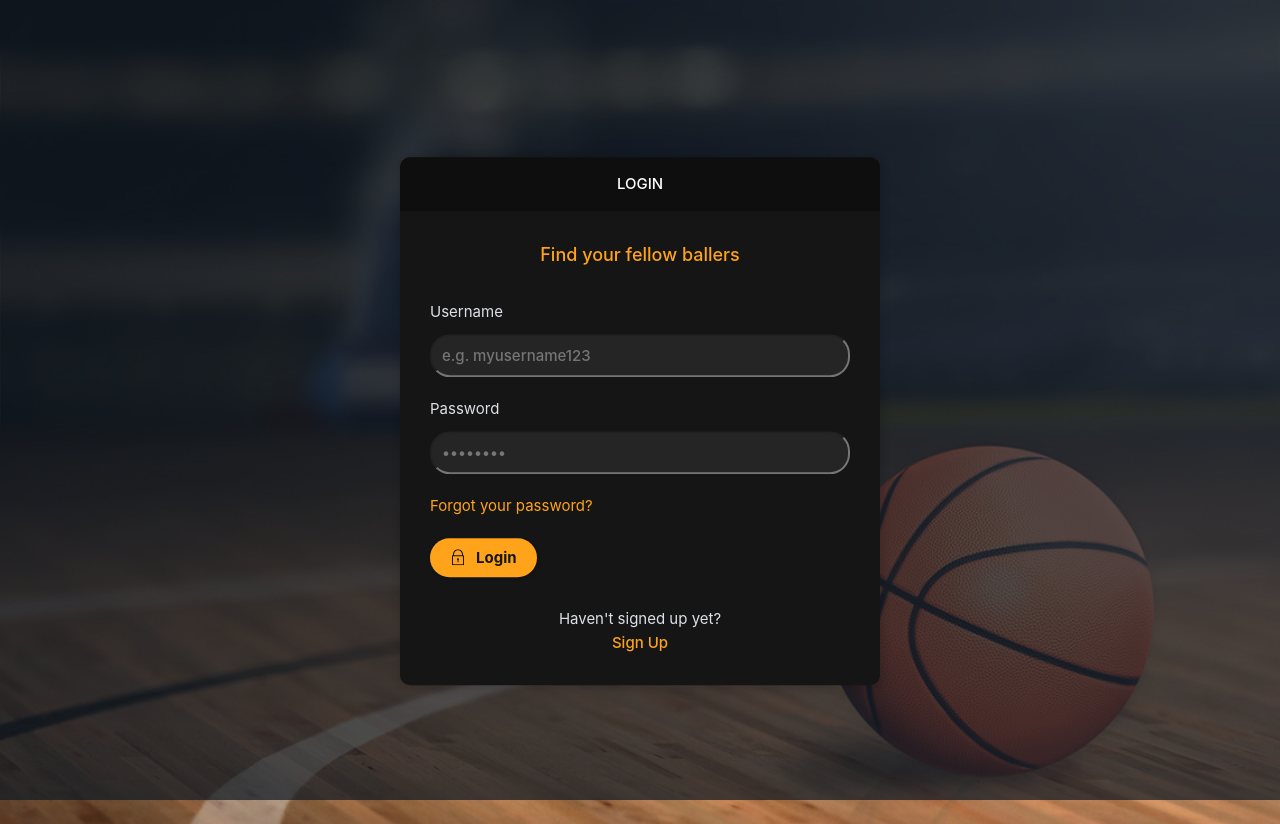
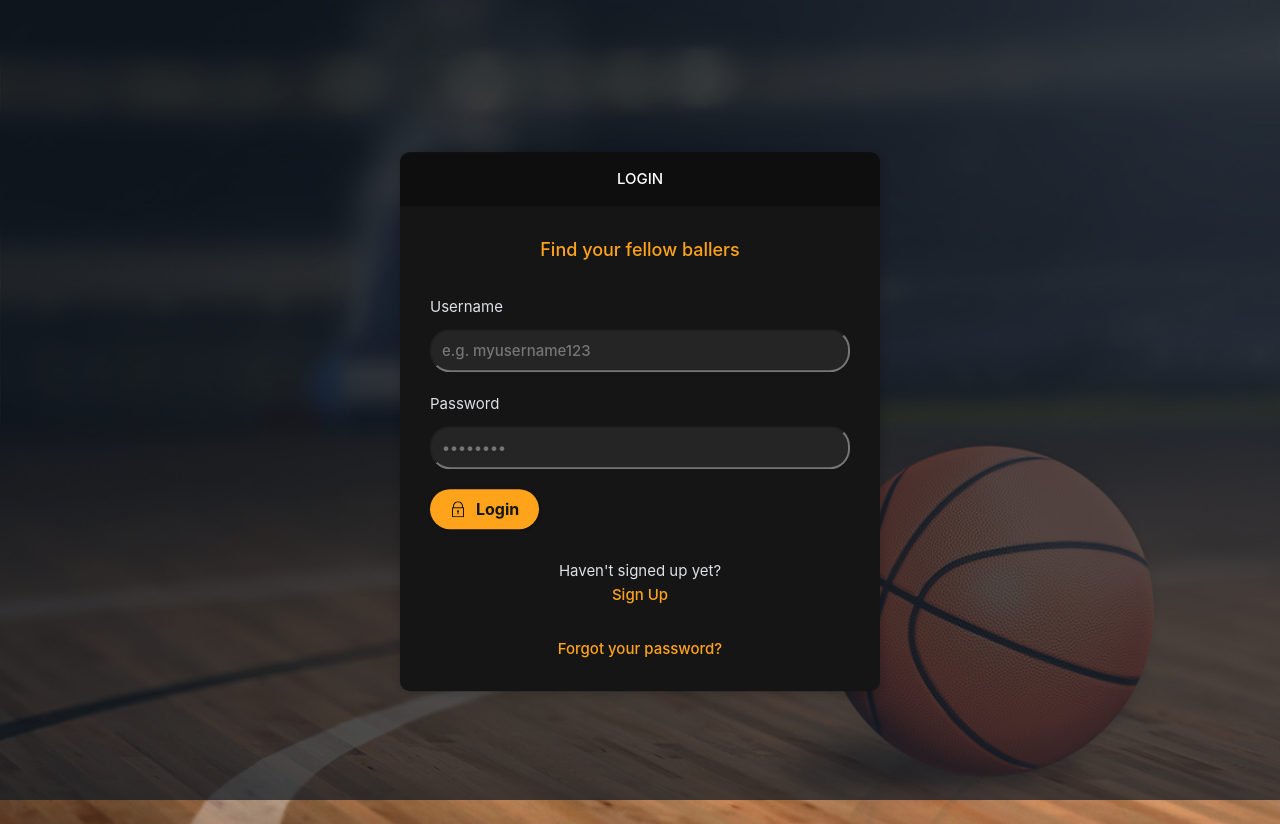
Before and after one commit to Tinkybala/basket, a Django app: page / in a window 1280 px wide. Run offline with Django 5.2, Linux system fonts and the light colour scheme.

Commit message:
Updates (6 Nov)

```diff
--- a/ver 5/base/templates/base/forget_password.html
+++ b/ver 5/base/templates/base/forget_password.html
@@ -33,8 +33,12 @@
                     <!-- Submit and Back to Login Buttons -->
                     <div class="form__actions">
                         <button type="submit" class="btn btn--main">Submit</button>
-                        <a href="{% url 'login' %}" class="btn btn--secondary">Back to Login</a>
                     </div>
+
+                    <div class="auth__action">
+                        <a href="{% url 'login' %}" class="btn btn--link">Back to Login</a>
+                    </div>
+
                 </form>
             </div>
         </div>
--- a/ver 5/base/templates/base/login_register.html
+++ b/ver 5/base/templates/base/login_register.html
@@ -1,7 +1,12 @@
+
+
+
 {% extends 'main.html' %}
 
 {% block content %}
+
     <main class="auth layout">
+
       {% if page == 'login' %}
       <div class="container">
         <div class="layout__box">
@@ -21,7 +26,7 @@
             </div>
           {% endif %}
 
-        <form class="form" action="" method="POST">
+            <form class="form" action="", method="POST">
               {% csrf_token %}
               <div class="form__group form__group">
                 <label for="room_name">Username</label>
@@ -29,33 +34,121 @@
               </div>
               <div class="form__group">
                 <label for="password">Password</label>
-            <input id="password" name="password" type="password" placeholder="&bull;&bull;&bull;&bull;&bull;&bull;&bull;&bull;" />
-          </div>
-
-          <!-- Forgot Password Link -->
-          <div class="form__group">
-            <a href="{% url 'forget_password' %}" class="forgot-password-link">Forgot your password?</a>
+                <input
+                  id="password"
+                  name="password"
+                  type="password"
+                  placeholder="&bull;&bull;&bull;&bull;&bull;&bull;&bull;&bull;"
+                />
               </div>
 
               <button class="btn btn--main" type="submit">
-            <svg version="1.1" xmlns="http://www.w3.org/2000/svg" width="32" height="32" viewBox="0 0 32 32">
+                <svg
+                  version="1.1"
+                  xmlns="http://www.w3.org/2000/svg"
+                  width="32"
+                  height="32"
+                  viewBox="0 0 32 32"
+                >
                   <title>lock</title>
-              <path d="M27 12h-1v-2c0-5.514-4.486-10-10-10s-10 4.486-10 10v2h-1c-0.553 0-1 0.447-1 1v18c0 0.553 0.447 1 1 1h22c0.553 0 1-0.447 1-1v-18c0-0.553-0.447-1-1-1zM8 10c0-4.411 3.589-8 8-8s8 3.589 8 8v2h-16v-2zM26 30h-20v-16h20v16z"></path>
-              <path d="M15 21.694v4.306h2v-4.306c0.587-0.348 1-0.961 1-1.694 0-1.105-0.895-2-2-2s-2 0.895-2 2c0 0.732 0.413 1.345 1 1.694z"></path>
+                  <path
+                    d="M27 12h-1v-2c0-5.514-4.486-10-10-10s-10 4.486-10 10v2h-1c-0.553 0-1 0.447-1 1v18c0 0.553 0.447 1 1 1h22c0.553 0 1-0.447 1-1v-18c0-0.553-0.447-1-1-1zM8 10c0-4.411 3.589-8 8-8s8 3.589 8 8v2h-16v-2zM26 30h-20v-16h20v16z"
+                  ></path>
+                  <path
+                    d="M15 21.694v4.306h2v-4.306c0.587-0.348 1-0.961 1-1.694 0-1.105-0.895-2-2-2s-2 0.895-2 2c0 0.732 0.413 1.345 1 1.694z"
+                  ></path>
                 </svg>
+
                 Login
               </button>
             </form>
+
 
             <div class="auth__action">
               <p>Haven't signed up yet?</p>
               <a href="{% url 'register' %}" class="btn btn--link">Sign Up</a>
             </div>
+
+            <div class="auth__action">
+              <a href="{% url 'forget_password' %}" class="btn btn--link">Forgot your password?</a>
+            </div>
+
           </div>
         </div>
       </div>
       {% else %}
-  <!-- Registration page content here -->
+      <div class="container">
+        <div class="layout__box">
+          <div class="layout__boxHeader">
+            <div class="layout__boxTitle">
+              <h3>Register</h3>
+            </div>
+          </div>
+          <div class="layout__body">
+            <h2 class="auth__tagline">Find your fellow ballers</h2>
+            {% if form.errors %}
+            <div class="error-messages">
+              <ul>
+                {% for field in form %}
+                  {% for error in field.errors %}
+                    <li>{{ error }}</li>
+                  {% endfor %}
+                {% endfor %}
+              </ul>
+            </div>
+            {% endif %}
+
+            <form class="form" action="", method="POST">
+              {% csrf_token %}
+
+              {% for field in form %}
+              <div class="form__group form__group">
+                <label for="room_name">{{field.label}}</label>
+                {{field}}
+              </div>
+              {% endfor %}
+
+
+              <button class="btn btn--main" type="submit">
+                <svg
+                  version="1.1"
+                  xmlns="http://www.w3.org/2000/svg"
+                  width="32"
+                  height="32"
+                  viewBox="0 0 32 32"
+                >
+                  <title>lock</title>
+                  <path
+                    d="M27 12h-1v-2c0-5.514-4.486-10-10-10s-10 4.486-10 10v2h-1c-0.553 0-1 0.447-1 1v18c0 0.553 0.447 1 1 1h22c0.553 0 1-0.447 1-1v-18c0-0.553-0.447-1-1-1zM8 10c0-4.411 3.589-8 8-8s8 3.589 8 8v2h-16v-2zM26 30h-20v-16h20v16z"
+                  ></path>
+                  <path
+                    d="M15 21.694v4.306h2v-4.306c0.587-0.348 1-0.961 1-1.694 0-1.105-0.895-2-2-2s-2 0.895-2 2c0 0.732 0.413 1.345 1 1.694z"
+                  ></path>
+                </svg>
+
+                Register
+
+              </button>
+
+              <div class="pw_require">
+                <h2>Password Requirements:</h2>
+                <ul>
+                  <li>Minimum of 9 characters</li>
+                  <li>Must include uppercase and lowercase letters</li>
+                  <li>At least one number and one special character</li>
+                  <li>Cannot be similar to your username or personal info</li>
+                </ul>
+
+              </div>
+            </form>
+
+            <div class="auth__action">
+              <p>Already have an account?</p>
+              <a href="{% url 'login' %}" class="btn btn--link">Login</a>
+            </div>
+          </div>
+        </div>
+      </div>
       {% endif %}
     </main>
     {% endblock content %}
--- a/ver 5/base/templates/base/reset_password.html
+++ b/ver 5/base/templates/base/reset_password.html
@@ -33,8 +33,12 @@
                     <!-- Submit and Back to Login Buttons -->
                     <div class="form__actions">
                         <button type="submit" class="btn btn--main">Reset Password</button>
-                        <a href="{% url 'login' %}" class="btn btn--secondary">Back to Login</a>
                     </div>
+
+                    <div class="auth__action">
+                        <a href="{% url 'login' %}" class="btn btn--link">Cancel</a>
+                    </div>
+
                 </form>
             </div>
         </div>
--- a/ver 5/base/templates/base/verify_code.html
+++ b/ver 5/base/templates/base/verify_code.html
@@ -31,6 +31,11 @@
                     <div class="form__actions">
                         <button type="submit" class="btn btn--main">Submit</button>
                     </div>
+
+                    <div class="auth__action">
+                        <a href="{% url 'login' %}" class="btn btn--link">Cancel</a>
+                    </div>
+
                 </form>
             </div>
         </div>
--- a/ver 5/static/styles/style.css
+++ b/ver 5/static/styles/style.css
@@ -1,30 +1,5 @@
 @import url("https://fonts.googleapis.com/css2?family=DM+Sans:wght@400;500;700&display=swap");
 
-/* :root {
-  --color-main: #d4c142;
-  --color-main-light: #f7f7f7;
-  --color-dark: #45475e;
-  --color-dark-medium: #afb6f1;
-  --color-dark-light: #696d97;
-  --color-light: #e5e5e5;
-  --color-gray: #8b8b8b;
-  --color-light-gray: #b2bdbd;
-  --color-bg: #2d2d39;
-  --color-success: #5dd693;
-  --color-error: #fc4b0b;
-} */
-
-/* *========== base styles ==========* */
-
-/* * {
-  font-family: "DM Sans", -apple-system, BlinkMacSystemFont, "Segoe UI", Roboto, Oxygen, Ubuntu, Cantarell, "Open Sans",
-    "Helvetica Neue", sans-serif;
-  margin: 0;
-  padding: 0;
-  box-sizing: border-box;
-  text-rendering: optimizeLegibility;
-  font-size: inherit;
-} */
 
 :root {
   --color-main: #ffa31a; /* Basketball Orange */
@@ -68,14 +43,6 @@ html {
   }
 }
 
-/* body {
-  line-height: 1.6;
-  font-weight: 400;
-  font-size: 1.5rem;
-  color: var(--color-light-gray);
-  background-color: var(--color-bg);
-  min-height: 100vh;
-} */
 
 
 body {
@@ -186,7 +153,13 @@ a {
   color: var(--color-dark);
   border-radius: 20px;
   font-weight: bold;
-}
+  padding: 10px 20px; /* Controls the internal spacing (height and width) */
+  font-size: 16px;    /* Controls the text size */
+  width: auto;        /* Use a specific width if you want the button a fixed size */
+  height: auto;
+}
+
+
 
 .btn:hover {
   opacity: 0.9;
@@ -1531,3 +1504,19 @@ input[type="time"]::-moz-focus-inner {
 .pw_require li {
   margin-bottom: 0.2rem;
 }
+
+.error-messages {
+  text-align: center; /* Center-aligns the text */
+  background-color: #f8d7da; /* Light red background for visibility */
+  color: #721c24; /* Dark red text color */
+  border: 1px solid #f5c6cb; /* Border with similar color to match background */
+  padding: 10px; /* Space around the text */
+  border-radius: 5px; /* Rounded corners */
+  margin: 10px auto; /* Center the entire error message box */
+  width: 80%; /* Optional: Set a width to control how wide the messages display */
+}
+
+.error {
+  margin: 5px 0; /* Space between individual messages */
+  font-weight: bold; /* Bold text for emphasis */
+}
```
Also changed, not shown: ver 5/db.sqlite3. Lines whose indentation alone changed are shown as unchanged.
